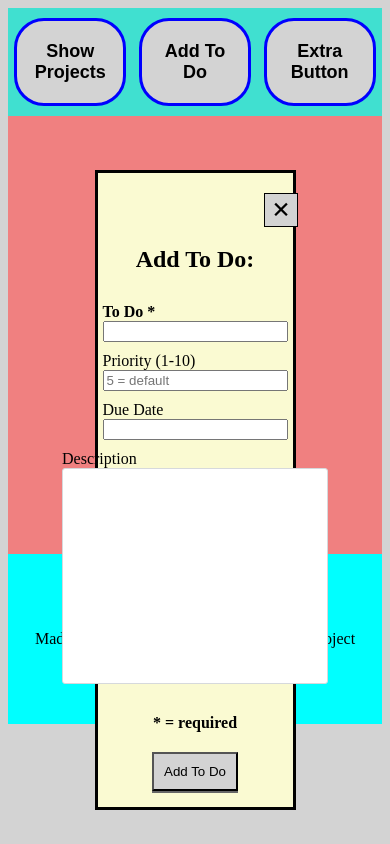
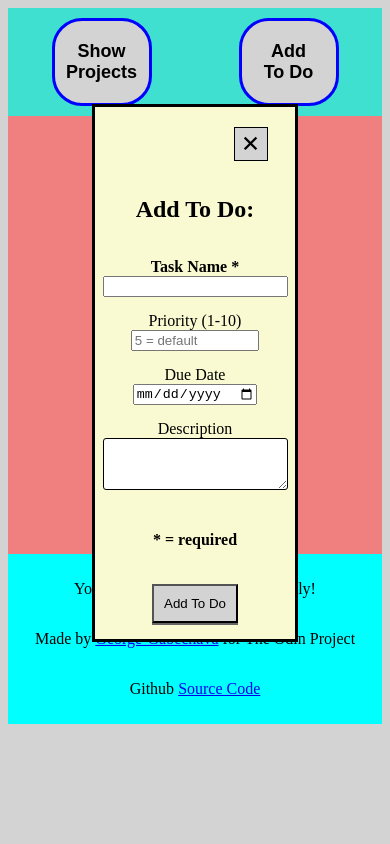
Before and after one commit to George-Gabechava/TOP-Todo-List, a website built with webpack: page dist/index.html in a window 390 px wide. Built offline with Linux system fonts and the light colour scheme.

Commit message:
cleaned up some css

```diff
--- a/src/main.js
+++ b/src/main.js
@@ -45,6 +45,10 @@ currentProject();
 
 //Create a To Do Task
 function createTask(title, description, dueDate, priority) {
+    if (priority == '' || priority == undefined) {
+        //set default priority to 5 if empty
+        priority = 5;
+    }
     return {
         title,
         description,
@@ -55,6 +59,9 @@ function createTask(title, description, dueDate, priority) {
 
 //Asign the To Do task to the current project
 function assignTask(task) {
+    //create task function
+
+
     //Find current open project
     const findProjectIndex = myProjects.findIndex(object => object.projectName === `${currentProject()}`);
 
@@ -62,13 +69,16 @@ function assignTask(task) {
     myProjects[findProjectIndex].taskList.push(task);
 
     console.log("current taskList", myProjects[findProjectIndex].taskList);
+}
 
-}
+
+
+
 
 //Dummy Tasks for testing
 const task1 = createTask('Code this assignment', 'This TOP assignment', 3, 10);
 assignTask(task1);
-const task2 = createTask('grocery shopping', '', 4, 9);
+const task2 = createTask('grocery shopping', '', 4, );
 assignTask(task2);
 
 window.task = createTask('gym every day', '', 1, 7);
--- a/src/style.css
+++ b/src/style.css
@@ -14,17 +14,16 @@
     }
 
     /* form styling */
-    .form-row textarea {
-        font-family: "Helvetica", "Arial", sans-serif;
-        font-size: 14px;
 
-        border: 1px solid #D6D9DC;
-        border-radius: 3px;
 
-        min-height: 200px;
-        margin-bottom: 10px;
-        padding: 7px;
-        resize: none;
+      .form-row #taskDescription {
+        width: 100%;
+        height: 100%;
+        max-width: 169px;
+      }
+
+      .formPopup {
+        min-width: 200px;
       }
 
 }
@@ -68,6 +67,7 @@
     border-radius: 30px;
 
     flex: 0 1 20%;
+    min-width: 100px;
 
 }
 
@@ -94,7 +94,7 @@ body {
 .formPopup {
     /* display: none; */
     position: fixed;
-    top: 150px;
+    top: 10%;
     width: 50%;
     margin: 5% auto; /* Only centers horizontally not vertically! */
     left: 0;
@@ -117,15 +117,22 @@ body {
     justify-content: center;
 }
 
-.todoContainer label{
+.form-row {
     display: flex;
-    flex-direction: row;
+    flex-direction: column;
+    align-items: center;
+    margin-top: 15px;
     font-weight: 250;
-    margin-top: 10px;
+
+
 }
 
 #form-row-1 label {
     font-weight: bold;
+}
+
+#taskPriority {
+    min-width: 120.3px;
 }
 
 .todoContainer > .form-row > p {
@@ -144,7 +151,7 @@ body {
     font-weight: bolder;
     align-self: flex-end;
     margin-top: 20px;
-    margin-right: 30px;
+    margin-right: 20px;
 
 }
 
@@ -155,10 +162,17 @@ body {
 }
 
 .form-row textarea {
-    width: 250px;
-    height: 80px;
-  }
+    font-family: 'Times New Roman', Times, serif;
+    font-size: 16px;
 
+    border: 1px solid;
+    border-radius: 3px;
+
+    width: clamp(100%, 300px, 400px);
+    height: 100%;
+    margin-bottom: 10px;
+    padding: 7px;
+}
 
 
 /*footer styling */
```
Also changed, not shown: dist/bundle.js, dist/index.html.
